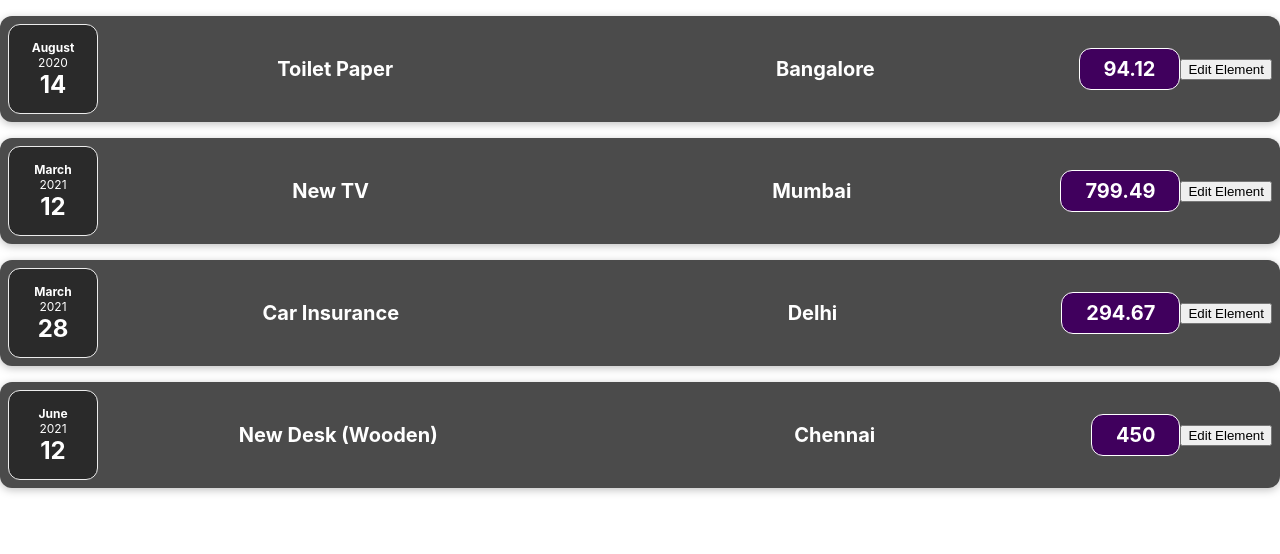
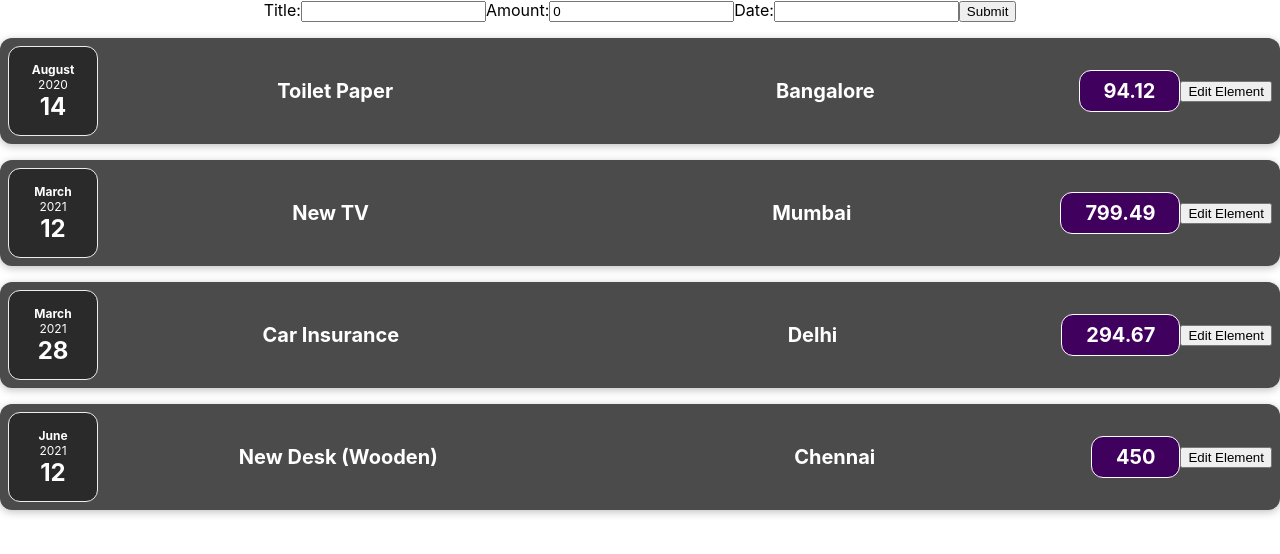
Before and after one commit to AmithChandru/sharp-frontend, a React (Create React App) app: page / in a window 1280 px wide. Shown: the top 554 px of the page. Built offline with nearby package versions, Linux system fonts and the light colour scheme.

Commit message:
component

```diff
--- a/src/App.js
+++ b/src/App.js
@@ -1,9 +1,11 @@
+import { useState } from 'react';
 import './App.css';
+import ExpenseForm from './Components/ExpenseForm';
 import ExpenseItem from './Components/ExpenseItem';
 
 function App() {
 
-  const expenses = [
+  const [expenses, setExpenses] = useState([
     {
       id: 'e1',
       title: 'Toilet Paper',
@@ -32,10 +34,46 @@ function App() {
       date: new Date(2021, 5, 12),
       location: 'Chennai'
     },
-  ];
+  ]);
+
+  /* var expenses = [
+    {
+      id: 'e1',
+      title: 'Toilet Paper',
+      amount: 94.12,
+      date: new Date(2020, 7, 14),
+      location: 'Bangalore'
+    },
+    {
+      id: 'e2',
+      title: 'New TV',
+      amount: 799.49,
+      date: new Date(2021, 2, 12),
+      location: 'Mumbai'
+    },
+    {
+      id: 'e3',
+      title: 'Car Insurance',
+      amount: 294.67,
+      date: new Date(2021, 2, 28),
+      location: 'Delhi'
+    },
+    {
+      id: 'e4',
+      title: 'New Desk (Wooden)',
+      amount: 450,
+      date: new Date(2021, 5, 12),
+      location: 'Chennai'
+    },
+  ]; */
+
+  const addItem = (item) => {
+    setExpenses([...expenses, item]);
+  }
 
   return (
     <div className="App">
+      <ExpenseForm addItem={addItem} />
       {expenses.map((item) => {
         return (
           <ExpenseItem expenseDate={item.date} expenseTitle={item.title} expenseLocation={item.location} expenseAmount={item.amount} />
--- /dev/null
+++ b/src/Components/ExpenseForm.js
@@ -0,0 +1,37 @@
+import { useState } from "react";
+
+const ExpenseForm = (props) => {
+  const [title, setTitle] = useState('');
+  const [amount, setAmount] = useState(0);
+  const date = new Date(2020, 7, 21);
+
+  const handleClick = (e) => {
+    e.preventDefault();
+    let obj = {
+      title: title,
+      amount: amount,
+      date: date
+    };
+    props.addItem(obj);
+  }
+
+  return (
+    <form>
+      <label>
+        Title:
+        <input type='text' value={title} onChange={(e) => setTitle(e.target.value)} />
+      </label>
+      <label>
+        Amount:
+        <input type='text' value={amount} onChange={(e) => setAmount(e.target.value)} />
+      </label>
+      <label>
+        Date:
+        <input type='text' />
+      </label>
+      <input type='submit' name="Submit" onClick={handleClick} />
+    </form>
+  )
+}
+
+export default ExpenseForm;
```
